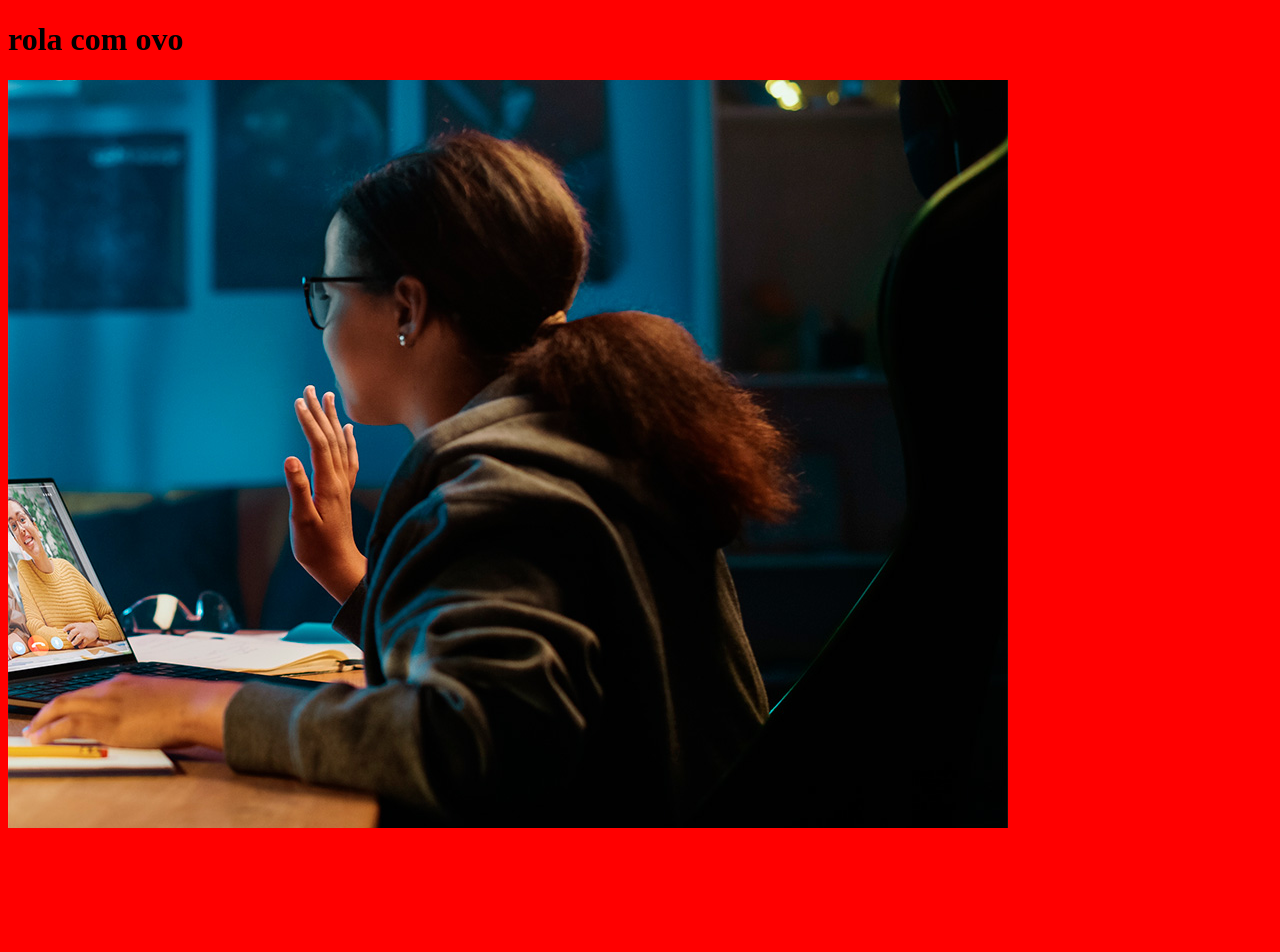
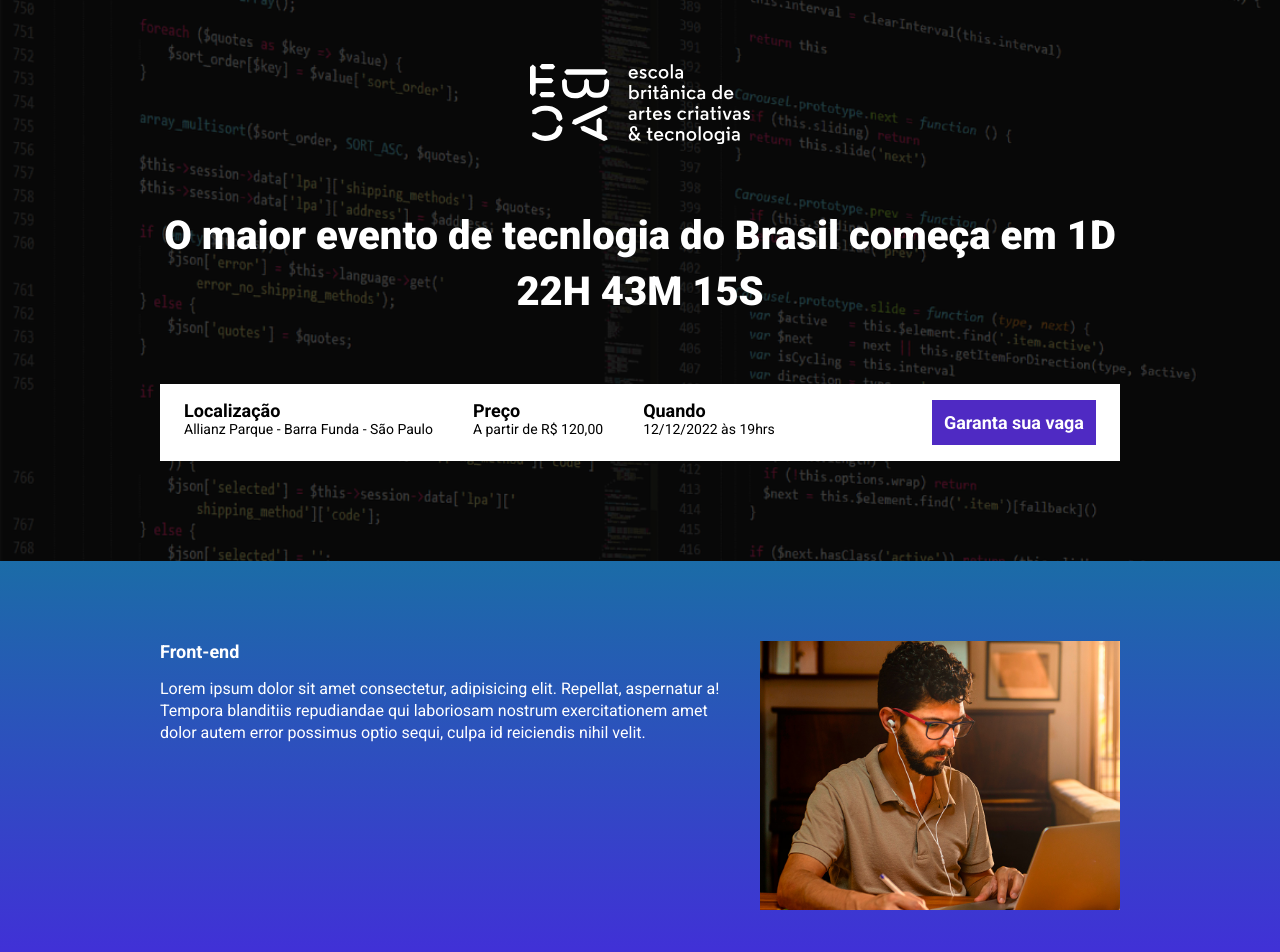
Before and after one commit to Felipe-Alencar-Santana/ebac_tech_talks, a website built with Parcel: page src/index.html in a window 1280 px wide. Shown: the top 952 px of the page. Before the commit the page ends 840 px from the top, so only its background shows below. Built offline with nearby package versions, Linux system fonts and the light colour scheme.

Commit message:
criando contagem regressiva

```diff
--- a/package.json
+++ b/package.json
@@ -3,6 +3,7 @@
   "version": "1.0.0",
   "description": "",
   "scripts": {
+    "build": "parcel build src/index.html",
     "dev": "parcel src/index.html src/styles/main.scss src/scripts/main.js",
     "test": "echo \"Error: no test specified\" && exit 1"
   },
--- a/src/index.html
+++ b/src/index.html
@@ -3,14 +3,88 @@
 <head>
     <meta charset="UTF-8">
     <meta name="viewport" content="width=device-width, initial-scale=1.0">
-    <title>Document</title>
+    <title>EBAC Tech Talks</title>
+    <link rel="preconnect" href="https://fonts.googleapis.com">
+    <link rel="preconnect" href="https://fonts.gstatic.com" crossorigin>
+    <link href="https://fonts.googleapis.com/css2?family=Roboto:wght@400;700;900&display=swap" rel="stylesheet">
+    <link rel="stylesheet" href="https://unpkg.com/aos@next/dist/aos.css" />
     <link rel="stylesheet" href="./styles/main.scss">
 </head>
 <body>
-    <h1>rola com ovo</h1>
-    <img src="./imagem/backend.png" alt="">
-
-
+    <header class="hero">
+        <div class="container">
+            <img src="./imagem/ebac_logo.svg" class="hero__logo" alt="EBAC LOGO">
+            <P class="hero__text">
+                O maior evento de tecnlogia do Brasil começa em <span id="contador"></span>
+            </P>
+            <div class="infos-bar">
+                <ul class="infos-bar__infos">
+                    <li class="infos-bar__infos__item">
+                        <b>Localização</b>
+                        Allianz Parque - Barra Funda - São Paulo
+                    </li>
+                    <li class="infos-bar__infos__item">
+                        <b>Preço</b>
+                        A partir de R$ 120,00
+                    </li>
+                    <li class="infos-bar__infos__item">
+                        <b>Quando</b>
+                        12/12/2022 às 19hrs
+                    </li>
+                </ul>
+                <a href="#" class="button button--primary">
+                    Garanta sua vaga
+                </a>
+            </div>
+        </div>
+    </header>
+    <main>
+        <section class="event event--frontend">
+            <div class="container" data-aos="fade-right">
+                <div class="event__details">
+                    <h2 class="event__details__title">Front-end</h2>
+                    <p class="event__details__description">
+                        Lorem ipsum dolor sit amet consectetur, adipisicing elit. Repellat, aspernatur a! Tempora blanditiis repudiandae qui laboriosam nostrum exercitationem amet dolor autem error possimus optio sequi, culpa id reiciendis nihil velit.
+                    </p>
+                </div>
+                <img src="./imagem/frontend.png" class="event__imagem" alt="Front-end">
+            </div>
+        </section>
+        <section class="event event--ux-ui event--imagem-left">
+            <div class="container" data-aos="fade-left">
+                <div class="event__details">
+                    <h2 class="event__details__title">UI/UX</h2>
+                    <p class="event__details__description">
+                        Lorem ipsum dolor sit amet consectetur, adipisicing elit. Repellat, aspernatur a! Tempora blanditiis repudiandae qui laboriosam nostrum exercitationem amet dolor autem error possimus optio sequi, culpa id reiciendis nihil velit.
+                    </p>
+                </div>
+                <img src="./imagem/ui-ux.png" class="event__imagem" alt="ui/ux">
+            </div>
+        </section>
+        <section class="event event--data-science">
+            <div class="container" data-aos="fade-right">
+                <div class="event__details">
+                    <h2 class="event__details__title">Data Science</h2>
+                    <p class="event__details__description">
+                        Lorem ipsum dolor sit amet consectetur, adipisicing elit. Repellat, aspernatur a! Tempora blanditiis repudiandae qui laboriosam nostrum exercitationem amet dolor autem error possimus optio sequi, culpa id reiciendis nihil velit.
+                    </p>
+                </div>
+                <img src="./imagem/data.png" class="event__imagem" alt="Data Science">
+            </div>
+        </section>
+        <section class="event event--backend event--imagem-left">
+            <div class="container" data-aos="fade-left">
+                <div class="event__details">
+                    <h2 class="event__details__title">Backend</h2>
+                    <p class="event__details__description">
+                        Lorem ipsum dolor sit amet consectetur, adipisicing elit. Repellat, aspernatur a! Tempora blanditiis repudiandae qui laboriosam nostrum exercitationem amet dolor autem error possimus optio sequi, culpa id reiciendis nihil velit.
+                    </p>
+                </div>
+                <img src="./imagem/backend.png" class="event__imagem" alt="Backend">
+            </div>
+        </section>
+    </main>
+    <script src="https://unpkg.com/aos@next/dist/aos.js"></script>
     <script src="./scripts/main.js"></script>
 </body>
 </html>
--- a/src/scripts/main.js
+++ b/src/scripts/main.js
@@ -0,0 +1,28 @@
+AOS.init();
+
+const dataDoEvento = new Date("Dec 19, 2025 19:00:00");
+const timeStampDoEvento = dataDoEvento.getTime();
+
+const contaAsHoras = setInterval(function(){
+    const agora = new Date();
+    const timeStampAtual = agora.getTime();
+
+    const distanciaDoEvento = timeStampDoEvento - timeStampAtual;
+
+    const diaEmMs = 1000 * 60 * 60 * 24
+    const horaEmMs = 1000 * 60 * 60
+    const minutosEmMs = 1000 * 60
+
+    const diasAteOEvento = Math.floor(distanciaDoEvento / diaEmMs);
+    const horasAteOEvento = Math.floor((distanciaDoEvento % diaEmMs) / horaEmMs);
+    const minutosAteOEvento = Math.floor((distanciaDoEvento % horaEmMs) / minutosEmMs);
+    const segundosAteOEvento = Math.floor((distanciaDoEvento % minutosEmMs) / 1000);
+
+    document.getElementById('contador').innerHTML = `${diasAteOEvento}D  ${horasAteOEvento}H  ${minutosAteOEvento}M  ${segundosAteOEvento}S`
+
+    if(distanciaDoEvento < 0){
+        clearInterval(contaAsHoras)
+        document.getElementById('contador').innerHTML = 'Evento Expirado'
+    }
+
+},1000)
--- /dev/null
+++ b/src/styles/components/buttons.scss
@@ -0,0 +1,26 @@
+@use '../variavel.scss';
+
+.button{
+    padding: 12px;
+    font-size: 18px;
+    font-weight: bold;
+    text-decoration: none;
+    text-align: center;
+    cursor: pointer;
+    white-space: nowrap;
+
+    &--primary{
+        color: variavel.$txtColor;
+        background-color: variavel.$btnColor;
+    }
+
+    @media(max-width: 640px){
+        display: block;
+        width: 100%;
+    }
+
+    @media(max-width: 1024px){
+        display: flex;
+        align-items: center;
+    }
+}
--- /dev/null
+++ b/src/styles/components/infos-bar.scss
@@ -0,0 +1,42 @@
+@use '../variavel.scss';
+
+.infos-bar{
+    padding: 16px 24px;
+    background-color: white;
+    display: flex;
+    justify-content: space-between;
+
+    &__infos{
+        display: flex;
+        gap: 40px;
+
+        &__item{
+            font-size: 14px;
+            color: variavel.$txtSecundaryColor;
+
+            b{
+                font-size: 18px;
+                display: block;
+                color: variavel.$txtSecundaryColor;
+            }
+        }
+    }
+
+    @media (max-width: 640px){
+        display: block;
+
+        &__infos{
+            display: block;
+
+            &__item{
+                margin-bottom: 24px;
+            }
+        }
+    }
+
+    @media (max-width: 1024px){
+        &__infos{
+            gap: 16px;
+        }
+    }
+}
--- /dev/null
+++ b/src/styles/event.scss
@@ -0,0 +1,63 @@
+@use 'variavel';
+
+.event {
+    padding: 80px 0;
+
+    &--frontend{
+        background-image: linear-gradient(variavel.$blue1, variavel.$blue2);
+    }
+
+    &--ux-ui{
+        background-image: linear-gradient(variavel.$blue2, variavel.$pink);
+    }
+
+    &--data-science{
+        background-image: linear-gradient(variavel.$pink, variavel.$yellow);
+    }
+
+    &--backend{
+        background-image: linear-gradient(variavel.$yellow, variavel.$pink);
+    }
+
+    &--imagem-left{
+        .container{
+            flex-direction: row-reverse;
+        }
+    }
+
+    .container{
+        display: flex;
+        gap: 40px;
+    }
+
+    &__imagem{
+        max-width: 360px;
+    }
+
+    &__details{
+        &__title{
+            font-size: 18px;
+            font-weight: bold;
+            margin-bottom: 16px;
+        }
+
+        &__description{
+            line-height: 22px;
+        }
+    }
+
+    @media(max-width: 640px){
+        .container{
+            display: block;
+        }
+
+        &__imagem{
+            width: 100%;
+        }
+
+        &__details{
+            gap: 0;
+            margin-bottom: 16px;
+        }
+    }
+}
--- /dev/null
+++ b/src/styles/hero.scss
@@ -0,0 +1,52 @@
+.hero{
+    padding-top: 64px;
+    padding-bottom: 100px;
+    background-image: url(../imagem/fundo.png);
+    background-repeat: no-repeat;
+    background-size: cover;
+    position: relative;
+
+    .container{
+        position: relative;
+    }
+
+    &::before{
+        position: absolute;
+        top: 0;
+        left: 0;
+        width: 100%;
+        height: 100%;
+        background-color: black;
+        content: '';
+        opacity: 0.7;
+    }
+
+    &__text{
+        margin-top: 64px;
+        margin-bottom: 64px;
+        font-size: 40px;
+        line-height: 56px;
+        font-weight: 800;
+        text-align: center;
+    }
+
+    &__logo{
+        margin: 0 auto;
+        height: 80px;
+        display: block;
+    }
+
+    @media( max-width: 640px ){
+        padding: 40px 0;
+
+        &__text{
+            font-size: 22px;
+            line-height: 24px;
+            margin: 24px 0;
+        }
+
+        &__logo{
+            height: 40px;
+        }
+    }
+}
--- a/src/styles/main.scss
+++ b/src/styles/main.scss
@@ -1,3 +1,29 @@
-body{
-    background-color: red;
+@use 'hero';
+@use 'components/infos-bar.scss';
+@use 'components/buttons.scss';
+@use 'event';
+
+@use 'variavel';
+
+*{
+    margin: 0;
+    padding: 0;
+    box-sizing: border-box;
+    font-family: Roboto, sans-serif;
+    color: variavel.$txtColor;
+    list-style: none;
 }
+
+.container{
+    max-width: 960px;
+    width: 100%;
+    margin: 0 auto;
+
+    @media (max-width: 640px){
+        max-width: 80%;
+    }
+
+    @media( max-width: 1024px ){
+        max-width: 90%;
+    }
+}
--- /dev/null
+++ b/src/styles/variavel.scss
@@ -0,0 +1,9 @@
+$txtColor: white;
+$txtSecundaryColor: black;
+$btnColor: #4f2ac3;
+
+//cores gradient
+$blue1: #1B6CA7;
+$blue2: #442BDB;
+$pink: #89223b;
+$yellow: #9c791d;
```
